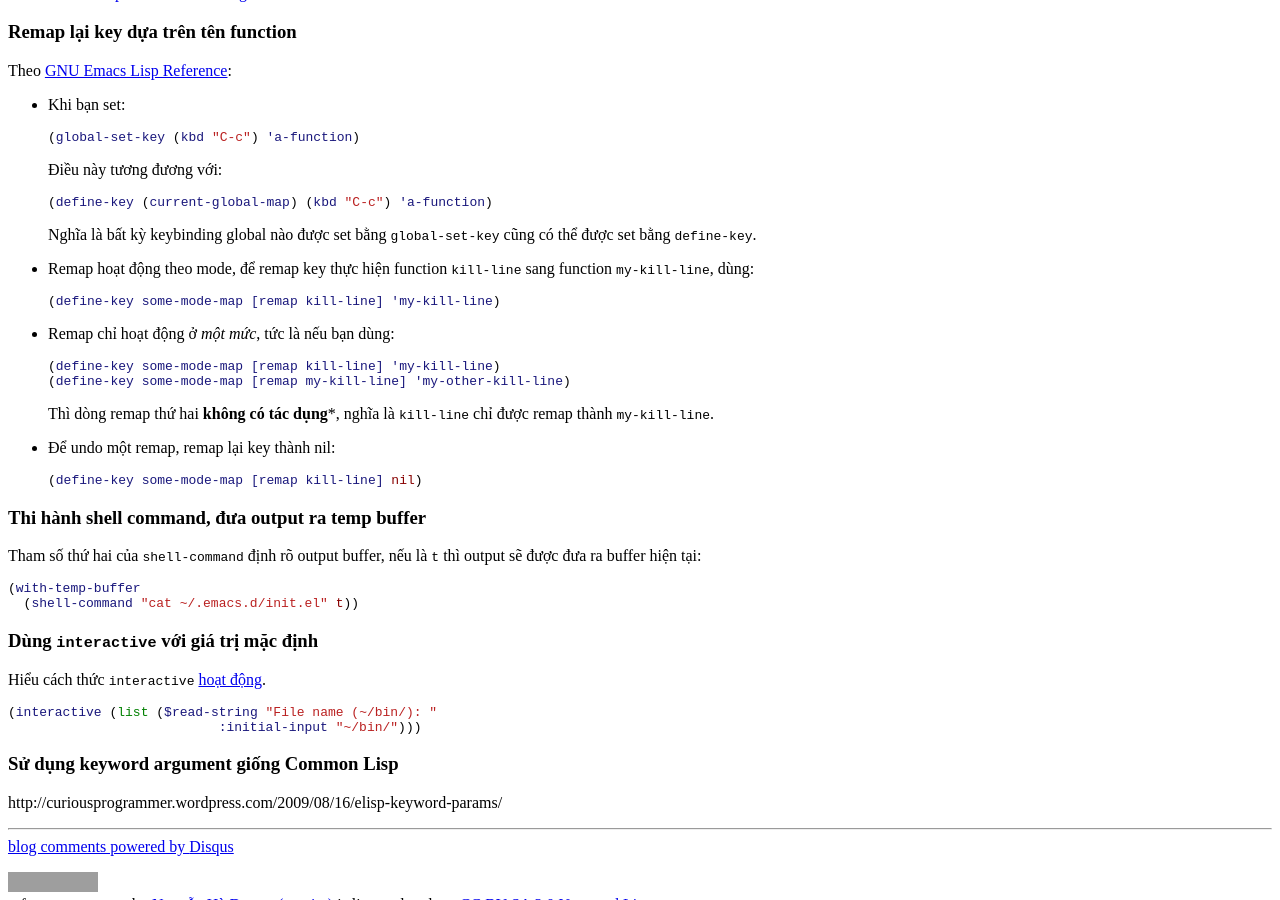
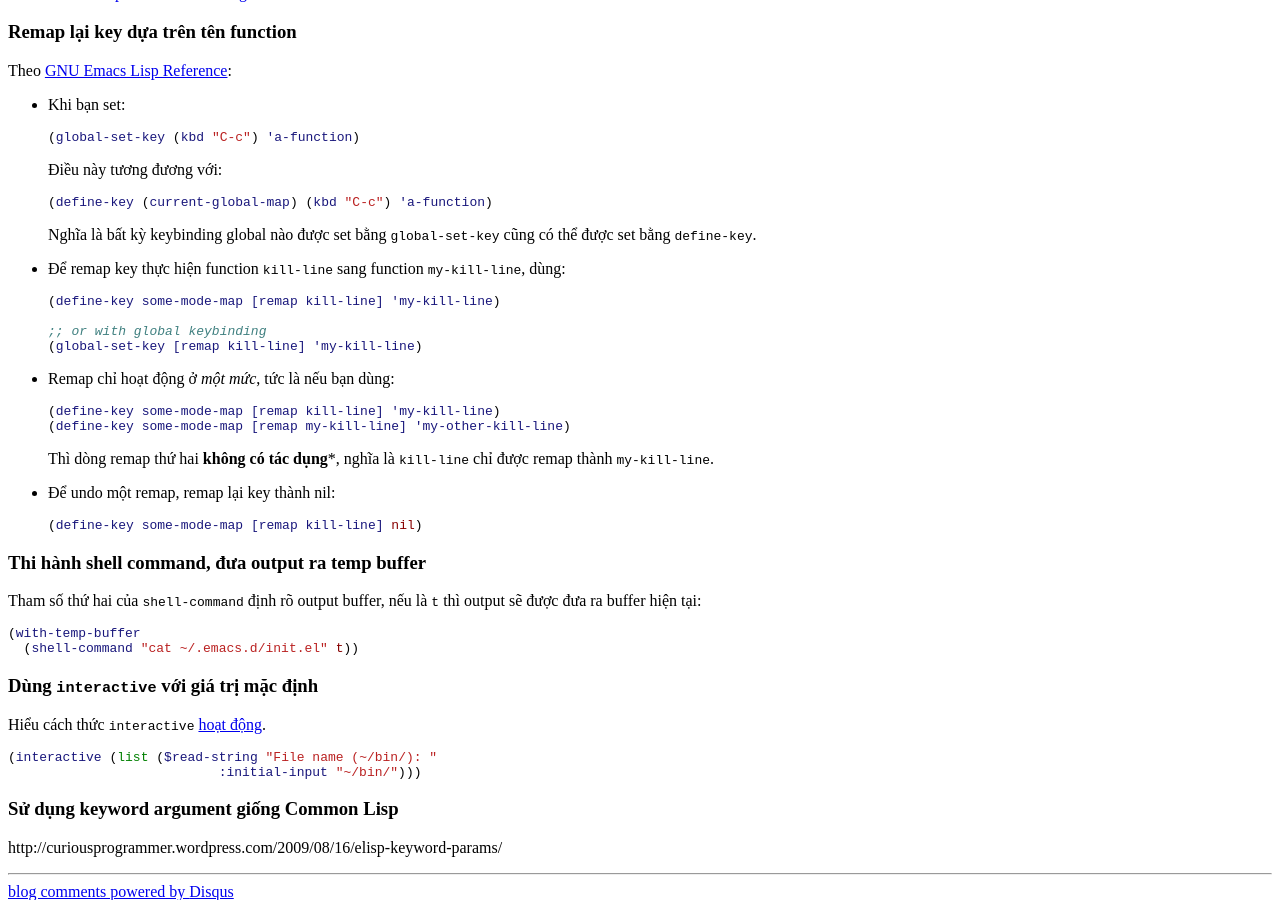
Before and after one commit to cmpitg/cmpitg.github.com, a Jekyll site: the page built from guides-vi/emacs.md, in a window 1280 px wide and 900 px high, scrolled down 1394 px. Built offline with Jekyll 4.4.1, drawn with Linux system fonts in a browser that asks for light colours; Markdown is read by kramdown in place of the engine named in the settings; comment, search, counter and statistics services are not loaded; some of the changed text lies outside the part shown; grey boxes are pictures that could not be loaded.

Commit message:
Update Emacs guide

````diff
--- a/guides-vi/emacs.md
+++ b/guides-vi/emacs.md
@@ -114,11 +114,14 @@ Theo
   Nghĩa là bất kỳ keybinding global nào được set bằng `global-set-key` cũng có
   thể được set bằng `define-key`.
 
-* Remap hoạt động theo mode, để remap key thực hiện function `kill-line` sang
+* Để remap key thực hiện function `kill-line` sang
   function `my-kill-line`, dùng:
 
   ```elisp
   (define-key some-mode-map [remap kill-line] 'my-kill-line)
+
+  ;; or with global keybinding
+  (global-set-key [remap kill-line] 'my-kill-line)
   ```
 
 * Remap chỉ hoạt động ở *một mức*, tức là nếu bạn dùng:
````
Also changed, not shown: other parts of guides-vi/emacs.md (+1 -1 lines).
